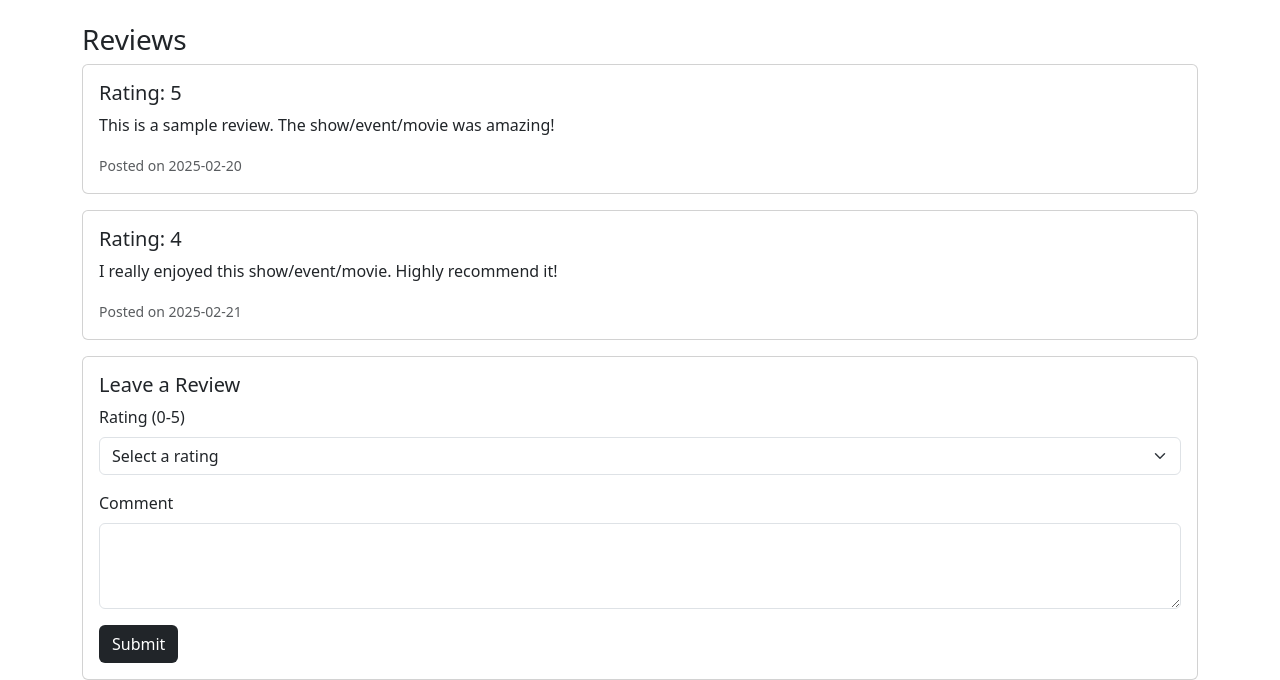
After one commit to CGCube/EventNova, a Flask app: page /view_description in a window 1280 px wide. The commit adds this page. Shown: the part 571-1251 px from the top of the page. Run offline with Flask 3, Linux system fonts and the light colour scheme.

Commit message:
Added individual pages for Movies, Shows and Events. Added the movie/event/show description page

```diff
--- a/app.py
+++ b/app.py
@@ -1,16 +1,19 @@
 from flask import Flask, render_template
+
+shows = [
+    {"id": 1, "title": "Show 1", "description": "Description for Show 1", "image": "https://picsum.photos/200/300", "booking_link": "#"},
+    {"id": 2, "title": "Show 2", "description": "Description for Show 2", "image": "https://picsum.photos/200/300", "booking_link": "#"},
+    # Add more shows as needed
+]
 
 app = Flask(__name__)
 
-isLoggedIn = True
+isLoggedIn = 0
 UserType = "organizer"
 
 @app.route('/')
 def index():
-    if isLoggedIn:
-        return render_template('home_loggedin.html')
-    else:
-        return render_template('home.html')
+    return render_template('home.html', isLoggedIn=isLoggedIn)
 
 @app.route('/login')
 def login():
@@ -30,15 +33,15 @@ def signup_organizer():
 
 @app.route('/shows')
 def shows():
-    return render_template('shows.html')
+    return render_template('shows.html', isLoggedIn=isLoggedIn)
 
 @app.route('/movies')
 def movies():
-    return render_template('movies.html')
+    return render_template('movies.html', isLoggedIn=isLoggedIn)
 
-@app.route('/events')
-def events():
-    return render_template('events.html')
+@app.route('/view_description')
+def view_description():
+    return render_template('view_description.html', isLoggedIn=isLoggedIn)
 
 if isLoggedIn & (UserType == "organizer"):
     @app.route('/add-event')
--- a/templates/events.html
+++ b/templates/events.html
@@ -22,7 +22,7 @@
                     <div class="card-body">
                         <h5 class="card-title">Event {{ item_index + 1 }}</h5>
                         <p class="card-text">Description for Event {{ item_index + 1 }}</p>
-                        <a href="#" class="btn" style="background-color: #212529; color: white;">Book Ticket</a>
+                        <a href="/view_description" class="btn" style="background-color: #212529; color: white;">Book Ticket</a>
                     </div>
                 </div>
             </div>
--- /dev/null
+++ b/templates/view_description.html
@@ -0,0 +1,79 @@
+{% if isLoggedIn %}
+    {% extends 'base/header_footer_loggedin.html' %}
+{% else %}
+    {% extends 'base/header_footer.html' %}
+{% endif %}
+
+{% block page_title %}Description{% endblock page_title %}
+
+{% set page_style = 'styles/view_description.css' %} <!-- Dynamically set the CSS file -->
+{% set page_script = 'scripts/view_description.js' %} <!-- Dynamically set the JS file -->
+
+{% block content %}
+<div class="container mt-4">
+    <div class="row mb-4">
+        <div class="col">
+            <h2 class="d-inline">Sample Show/Event/Movie Title</h2>
+            <hr class="d-inline" style="width: 50px; height: 2px; background-color: #343a40; border: none;">
+        </div>
+    </div>
+    <div class="row">
+        <div class="col-md-6">
+            <img src="https://picsum.photos/600/400" class="img-fluid" alt="Sample Show/Event/Movie Title">
+        </div>
+        <div class="col-md-6">
+            <h3>Description</h3>
+            <p>This is a sample description for the show/event/movie. It contains details about the show/event/movie, including its features, highlights, and any other relevant information.</p>
+            <h4>Genre</h4>
+            <p>Action, Drama</p>
+            <a href="#" class="btn" style="background-color: #212529; color: white;">Book Ticket</a>
+        </div>
+    </div>
+    <div class="row mt-4">
+        <div class="col">
+            <h3>Reviews</h3>
+            <div id="reviews-container">
+                <!-- Sample reviews for demonstration -->
+                <div class="card mb-3">
+                    <div class="card-body">
+                        <h5 class="card-title">Rating: 5</h5>
+                        <p class="card-text">This is a sample review. The show/event/movie was amazing!</p>
+                        <p class="card-text"><small class="text-muted">Posted on 2025-02-20</small></p>
+                    </div>
+                </div>
+                <div class="card mb-3">
+                    <div class="card-body">
+                        <h5 class="card-title">Rating: 4</h5>
+                        <p class="card-text">I really enjoyed this show/event/movie. Highly recommend it!</p>
+                        <p class="card-text"><small class="text-muted">Posted on 2025-02-21</small></p>
+                    </div>
+                </div>
+            </div>
+            <div class="card">
+                <div class="card-body">
+                    <h5 class="card-title">Leave a Review</h5>
+                    <form id="review-form">
+                        <div class="mb-3">
+                            <label for="rating" class="form-label">Rating (0-5)</label>
+                            <select class="form-select" id="rating" required>
+                                <option value="" disabled selected>Select a rating</option>
+                                <option value="0">0</option>
+                                <option value="1">1</option>
+                                <option value="2">2</option>
+                                <option value="3">3</option>
+                                <option value="4">4</option>
+                                <option value="5">5</option>
+                            </select>
+                        </div>
+                        <div class="mb-3">
+                            <label for="comment" class="form-label">Comment</label>
+                            <textarea class="form-control" id="comment" rows="3" required></textarea>
+                        </div>
+                        <button type="submit" class="btn" style="background-color: #212529; color: white;">Submit</button>
+                    </form>
+                </div>
+            </div>
+        </div>
+    </div>
+</div>
+{% endblock content %}
```
Also changed, not shown: static/scripts/view-descrioption.js (added, +25 -0 lines), static/styles/view-description.css (added, +43 -0 lines), templates/home.html (+8 -4 lines), templates/movies.html (+6 -2 lines), templates/shows.html (+7 -2 lines).
